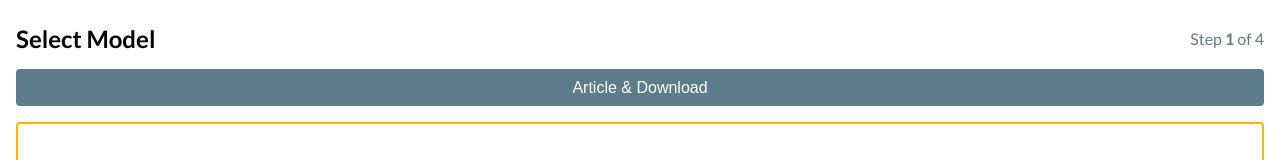
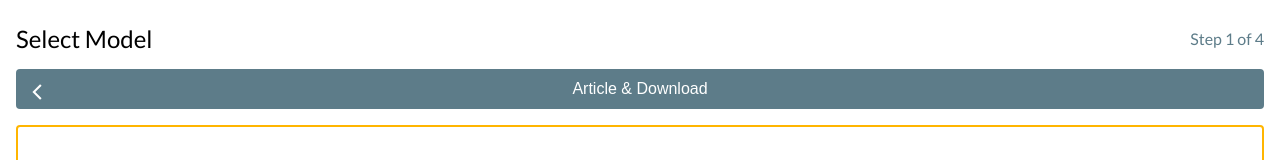
Before and after one commit to vikvikvr/housevo, a Next.js app: page / in a window 1280 px wide. Shown: the top 160 px of the page. Built offline with nearby package versions, Linux system fonts and the light colour scheme.

Commit message:
feat: ad icon to header button

```diff
--- a/components/ProductBuilder/WizardHeader/WizardHeader.module.scss
+++ b/components/ProductBuilder/WizardHeader/WizardHeader.module.scss
@@ -10,6 +10,7 @@
 
 .title {
   text-transform: capitalize;
+  font-weight: 400;
 }
 
 .links {
@@ -19,9 +20,16 @@
 .backButton {
   @include rounded;
   grid-column: span 2;
-  padding: 0.6rem;
+  padding: 0.7rem;
   background-color: $textLight;
   color: white;
+  position: relative;
+
+  .iconContainer {
+    transform: rotate(180deg);
+    position: absolute;
+    left: 1rem;
+  }
 }
 
 .stepCounter {
--- a/components/ProductBuilder/WizardHeader/WizardHeader.tsx
+++ b/components/ProductBuilder/WizardHeader/WizardHeader.tsx
@@ -1,4 +1,6 @@
 import styles from "./WizardHeader.module.scss";
+import { arrowLightIcon } from "assets/images";
+import Image from "next/image";
 
 interface Props {
   step: number;
@@ -11,9 +13,7 @@ function WizardHeader({ step, selectStep }: Props): JSX.Element {
   return (
     <div className={styles.container}>
       <h1 className={styles.title}>{headerTitles[step]}</h1>
-      <span className={styles.stepCounter}>
-        Step <b>{step + 1}</b> of 4
-      </span>
+      <span className={styles.stepCounter}>Step {step + 1} of 4</span>
       <ul className={styles.links}>
         <li onClick={() => selectStep(0)}>models</li>
         <li onClick={() => selectStep(1)}>colors</li>
@@ -21,7 +21,12 @@ function WizardHeader({ step, selectStep }: Props): JSX.Element {
         <li onClick={() => selectStep(3)}>summary</li>
       </ul>
       {step === 0 && (
-        <button className={styles.backButton}>Article & Download</button>
+        <button className={styles.backButton}>
+          <span className={styles.iconContainer}>
+            <Image src={arrowLightIcon} alt="arrow icon" />
+          </span>
+          <span>Article & Download</span>
+        </button>
       )}
     </div>
   );
```
